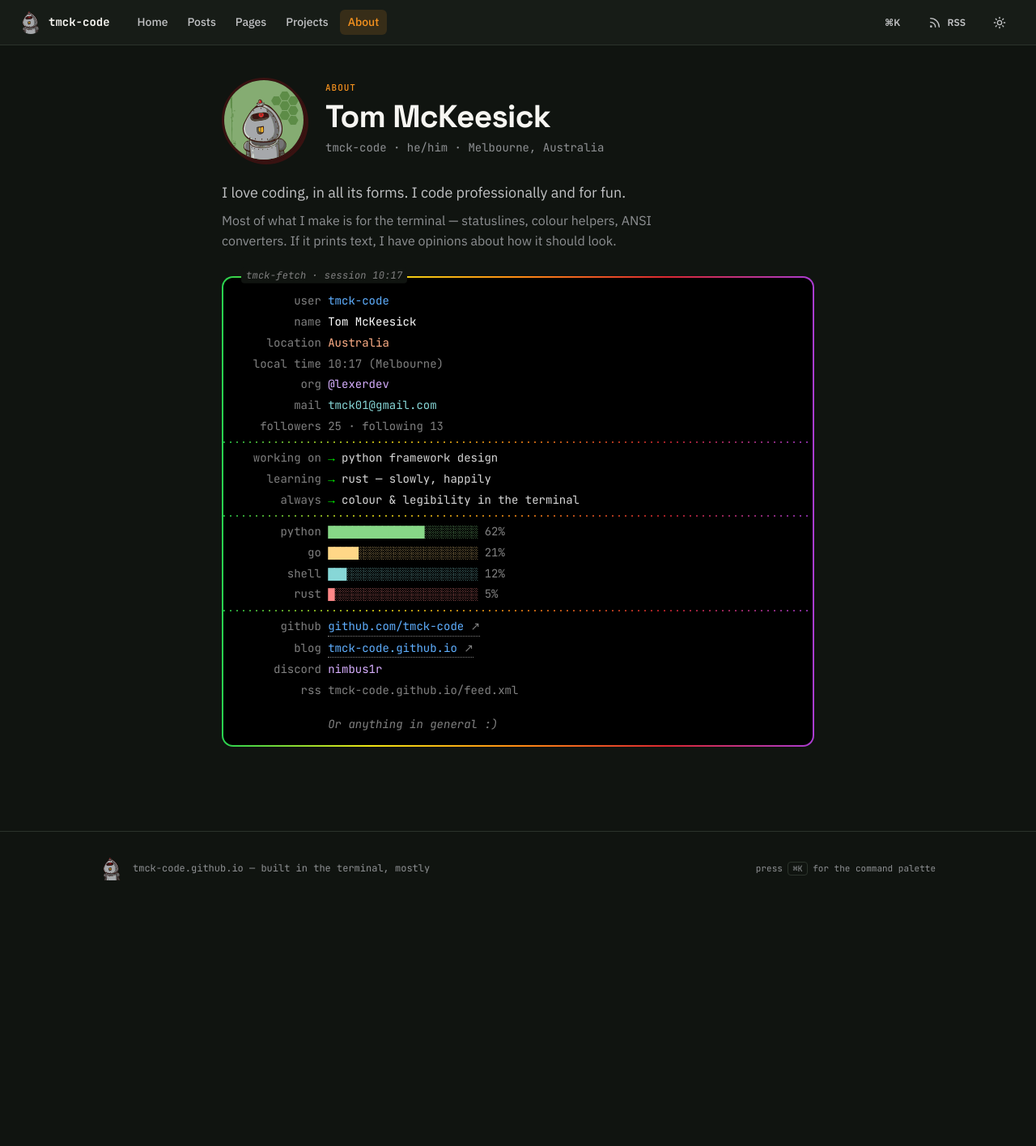
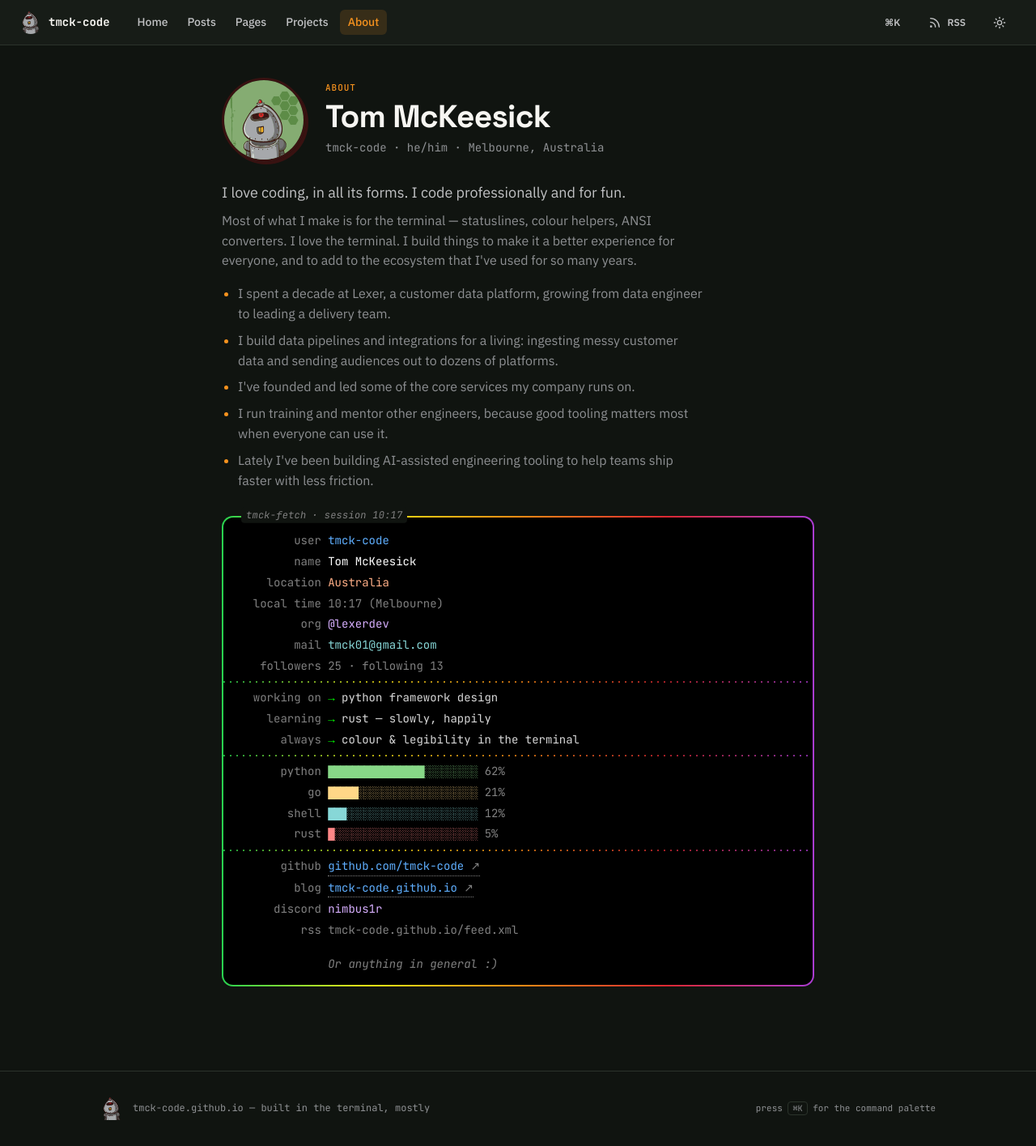
Before and after one commit to tmck-code/tmck-code.github.io, a Jekyll site: the page built from about.html, in a window 1280 px wide. Shown: the whole page at 81% size. Built offline with Jekyll 4.4.1, drawn with Linux system fonts in a browser that asks for light colours; some web fonts are replaced; before the commit the page ends 1119 px from its top, so only the background shows below that.

Commit message:
update about section

```diff
--- a/about.html
+++ b/about.html
@@ -22,7 +22,15 @@ statusline: its colours are literal hex values that must not be themed, hence th
   </div>
 
   <p class="about__p1">I love coding, in all its forms. I code professionally and for fun.</p>
-  <p class="about__p2">Most of what I make is for the terminal — statuslines, colour helpers, ANSI converters. If it prints text, I have opinions about how it should look.</p>
+  <p class="about__p2">Most of what I make is for the terminal — statuslines, colour helpers, ANSI converters. I love the terminal. I build things to make it a better experience for everyone, and to add to the ecosystem that I've used for so many years.</p>
+
+  <ul class="about__list">
+    <li>I spent a decade at Lexer, a customer data platform, growing from data engineer to leading a delivery team.</li>
+    <li>I build data pipelines and integrations for a living: ingesting messy customer data and sending audiences out to dozens of platforms.</li>
+    <li>I've founded and led some of the core services my company runs on.</li>
+    <li>I run training and mentor other engineers, because good tooling matters most when everyone can use it.</li>
+    <li>Lately I've been building AI-assisted engineering tooling to help teams ship faster with less friction.</li>
+  </ul>
 
   <div class="fetch">
     <div class="fetch__label">tmck-fetch · session <span data-clock>--:--</span></div>
--- a/assets/css/site.css
+++ b/assets/css/site.css
@@ -1259,9 +1259,18 @@
 .about__p2 {
   font: var(--type-body);
   color: var(--text-muted);
-  margin: 0 0 var(--space-8);
+  margin: 0 0 var(--space-4);
   max-width: 62ch;
 }
+.about__list {
+  font: var(--type-body);
+  color: var(--text-muted);
+  margin: 0 0 var(--space-8);
+  padding-left: 1.25em;
+  max-width: 62ch;
+}
+.about__list li { margin-bottom: var(--space-2); }
+.about__list li::marker { color: var(--accent); }
 
 /* -- tmck-fetch panel. Deliberately true-black in BOTH themes. ----------- */
 
```
